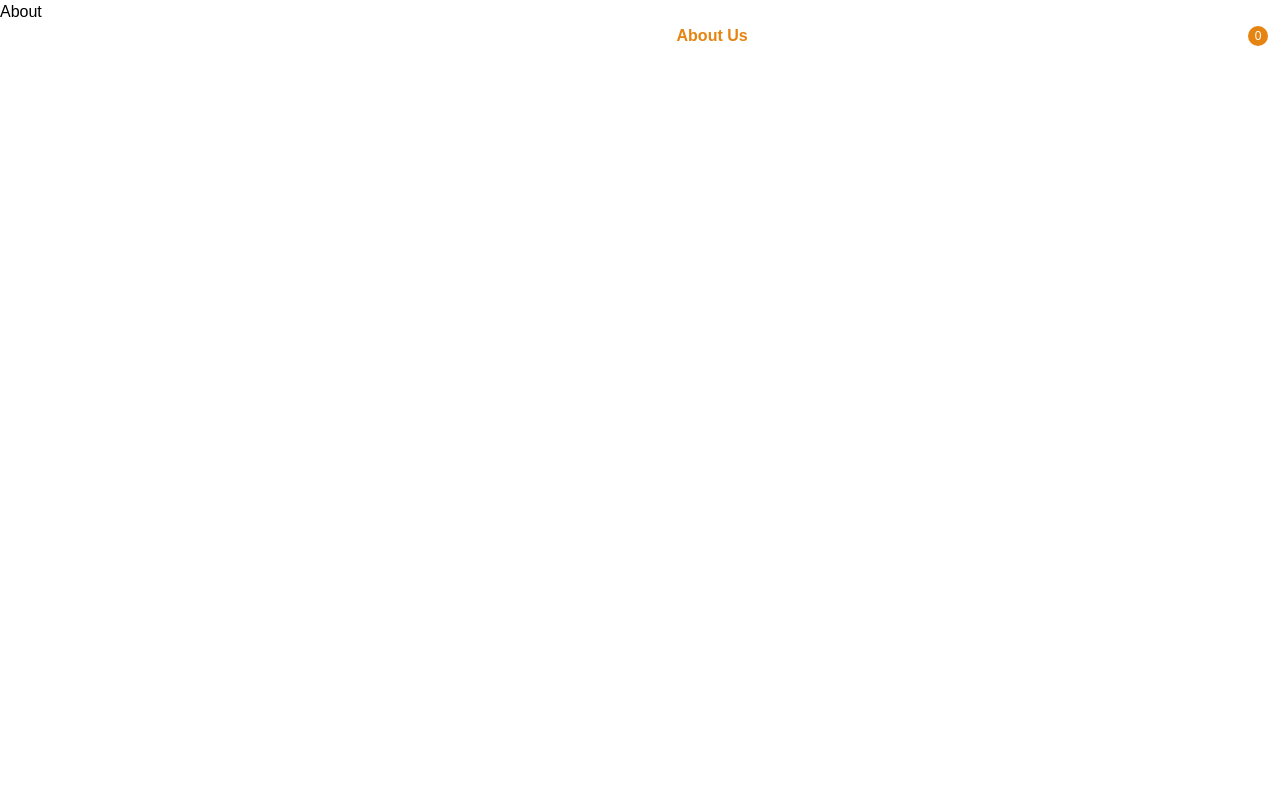
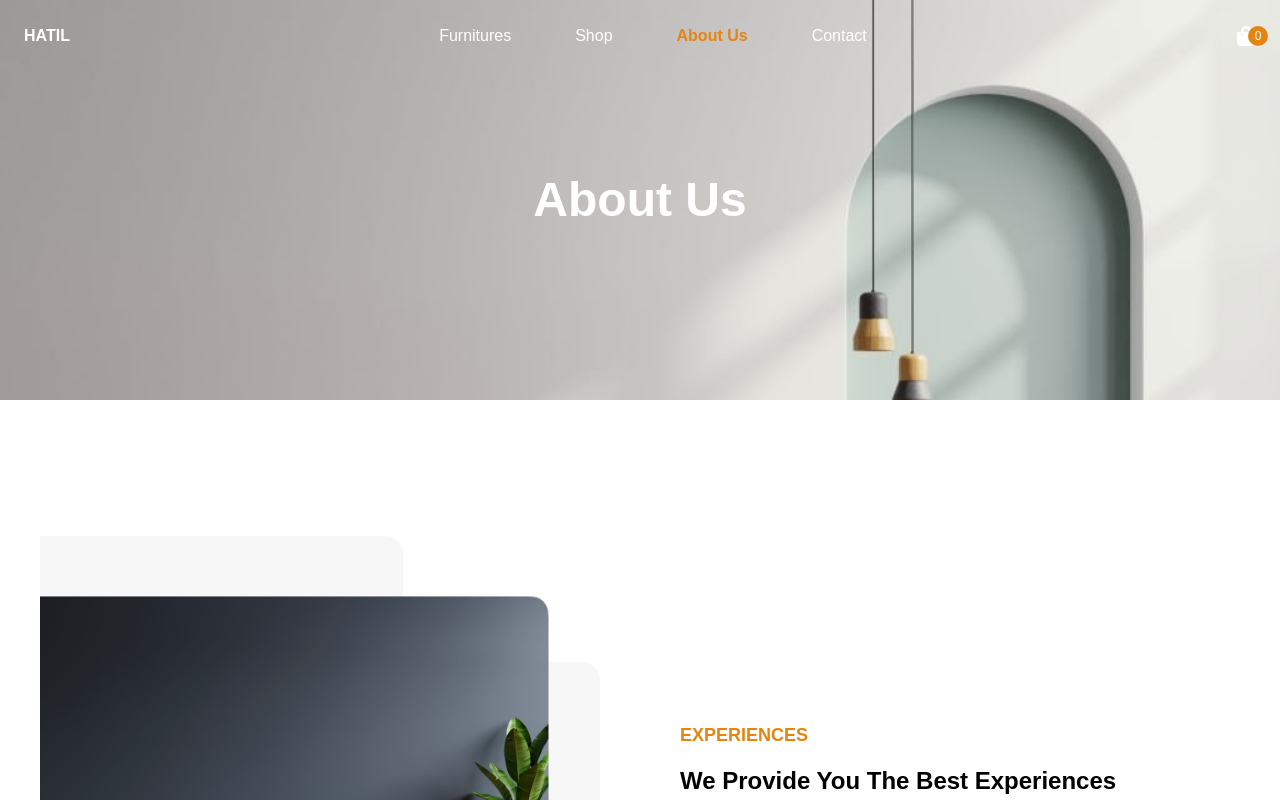
Before and after one commit to pranto113015/home-decoration-website, a React (Vite) app: page /about in a window 1280 px wide. Shown: the top 800 px of the page. Built offline with nearby package versions, Linux system fonts and the light colour scheme.

Commit message:
refactor About and Contact components to use section structure and improve layout

```diff
--- a/src/pages/About.jsx
+++ b/src/pages/About.jsx
@@ -1,8 +1,23 @@
+
 import React from 'react'
+
+import aboutBgImg from "../assets/about-background.jpg"
+import Expricences from '../pages/Experiences'
 
 const About = () => {
   return (
-    <div>About</div>
+    <section>
+     {/* banner */}
+     <div
+        className="w-full h-[400px]  bg-no-repeat bg-cover  flex items-center justify-center text-white"
+        style={{ backgroundImage: `url(${aboutBgImg})` }}
+      >
+        <div className=''>
+        <h1 className="text-5xl font-bold">About Us</h1>
+        </div>
+      </div>
+      <Expricences/>
+    </section>
   )
 }
 
--- a/src/pages/Contact.jsx
+++ b/src/pages/Contact.jsx
@@ -1,8 +1,23 @@
 import React from 'react'
+import contactBgImg from "../assets/contact-background.jpg"
+import Materials from '../pages/Materials'
+import Testimonials from '../pages/Testimonials'
 
 const Contact = () => {
   return (
-    <div>Contact</div>
+    <section>
+    {/* banner */}
+    <div
+       className="w-full h-[400px]  bg-no-repeat bg-cover bg-center   flex items-center justify-center text-white"
+       style={{ backgroundImage: `url(${contactBgImg})` }}
+     >
+       <div className=''>
+       <h1 className="text-5xl font-bold">Contact</h1>
+       </div>
+     </div>
+     <Materials/>
+     <Testimonials/>
+   </section>
   )
 }
 
```
